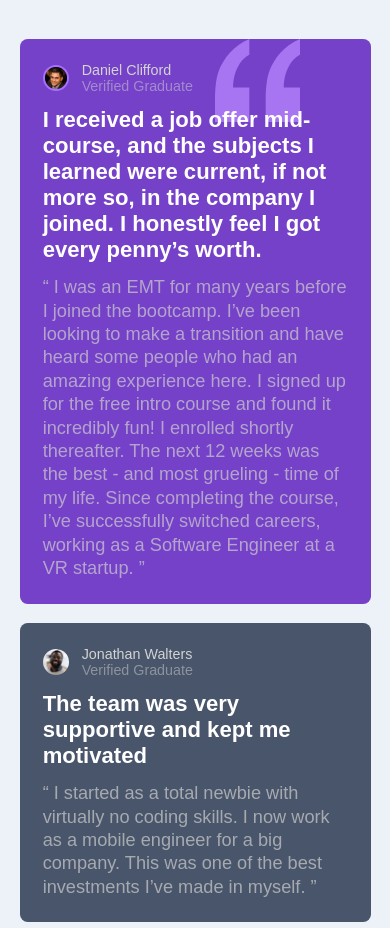
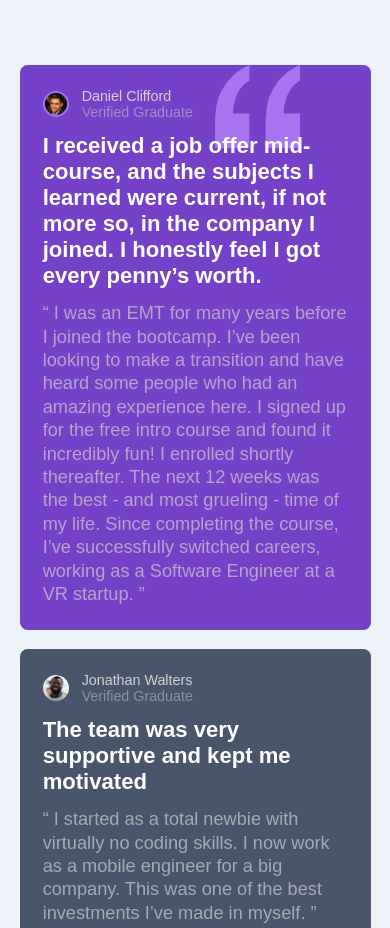
Before and after one commit to DavidAdjei/frintend_mentor_testimonial_grid_section, a plain HTML site: page index.html in a window 390 px wide. Shown: the top 928 px of the page. Drawn offline with Linux system fonts and the light colour scheme.

Commit message:
added mobile styles

```diff
--- a/styles.css
+++ b/styles.css
@@ -283,7 +283,7 @@ span{
         width: 90%;
         height: auto;
         flex-direction: column;
-        padding-block: 3rem;
+        padding-block: 5rem;
     }
 
      span{
```
